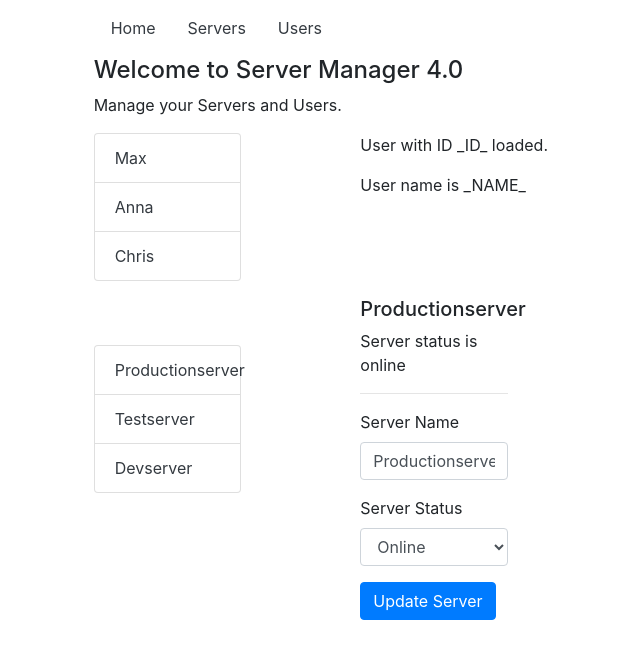
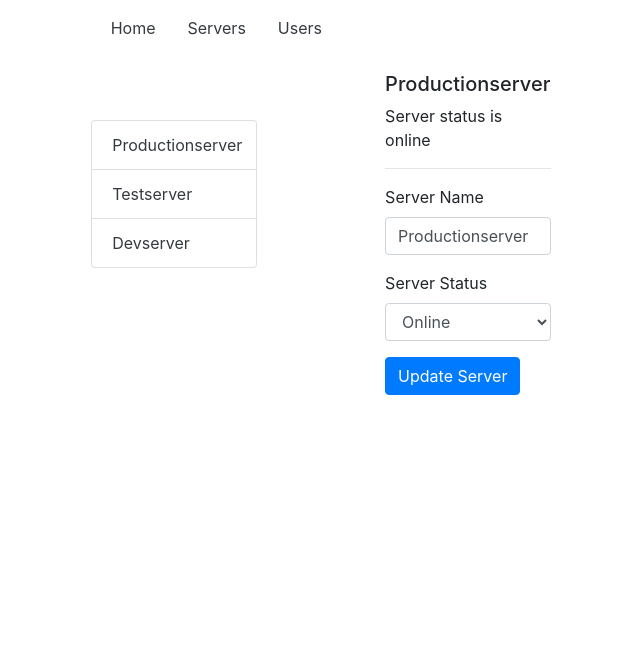
Before and after one commit to Fahad-Md-Kamal/Learning-Angular, an Angular app: page /servers in a window 1280 px wide. Shown: the top 658 px of the page, without its empty margins (28-668 px from the left). Built offline with nearby package versions, Linux system fonts and the light colour scheme.

Commit message:
Router Creation and using in template done

```diff
--- a/src/app/app.component.html
+++ b/src/app/app.component.html
@@ -2,29 +2,18 @@
     <div class="row">
         <ul class="navbar nav offset-1">
             <li class="nav-item" role="presentation">
-                <a class="nav-link text-dark" href="#">Home</a>
+                <a class="nav-link text-dark" routerLink="/" >Home</a>
             </li>
             <li class="nav-item" role="presentation">
-                <a class="nav-link text-dark" href="#">Servers</a>
+                <!-- <a class="nav-link text-dark" href="/servers">Servers</a> -->
+                <a class="nav-link text-dark" routerLink="/servers" >Servers</a>
             </li>
             <li class="nav-item" role="presentation">
-                <a class="nav-link text-dark" href="#">Users</a>
+                <a class="nav-link text-dark" [routerLink]="['/users']" >Users</a>
             </li>
         </ul>
     </div>
-    <div class="row">
-        <div class="col-sm-10 offset-sm-1">
-        <app-home></app-home>
-        </div>
-    </div>
-    <div class="row">
-        <div class="col-sm-10 offset-sm-1">
-        <app-users></app-users>
-        </div>
-    </div>
-    <div class="row">
-        <div class="col-sm-10 offset-sm-1">
-        <app-servers></app-servers>
-        </div>
+    <div class="offset-1">
+     <router-outlet></router-outlet>
     </div>
     </div>
--- a/src/app/app.module.ts
+++ b/src/app/app.module.ts
@@ -1,6 +1,7 @@
 import { BrowserModule } from '@angular/platform-browser';
 import { NgModule } from '@angular/core';
 import { FormsModule } from '@angular/forms';
+import { Routes, RouterModule } from '@angular/router';
 
 import { AppComponent } from './app.component';
 import { from } from 'rxjs';
@@ -12,6 +13,12 @@ import { ServerComponent } from './servers/server/server.component';
 import { HomeComponent } from './home/home.component';
 import { ServersService } from './servers/servers.service';
 
+
+const appRoutes: Routes = [
+  { path: '', component: HomeComponent }, //localhost:4200/
+  { path: 'users', component: UsersComponent }, //localhost:4200/users
+  { path: 'servers', component: ServersComponent }, //localhost:4200/users
+];
 
 @NgModule({
   declarations: [
@@ -25,7 +32,8 @@ import { ServersService } from './servers/servers.service';
   ],
   imports: [
     BrowserModule,
-    FormsModule
+    FormsModule,
+    RouterModule.forRoot(appRoutes)
   ],
   providers: [ ServersService ],
   bootstrap: [AppComponent]
```
